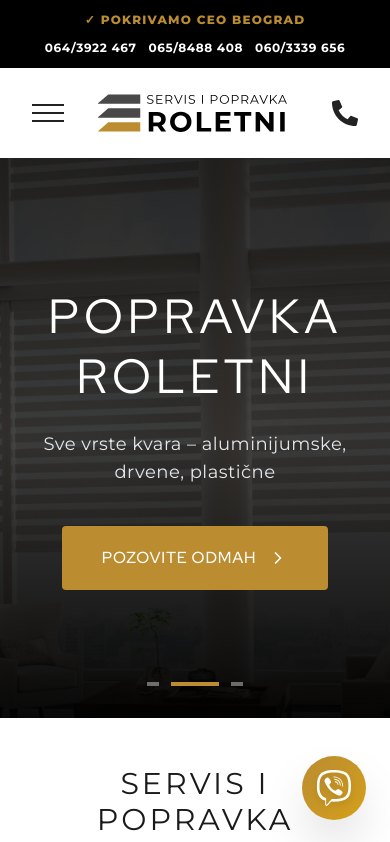
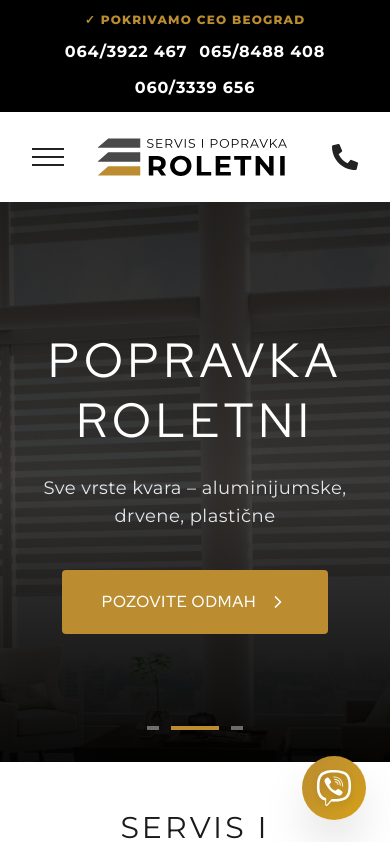
Before and after one commit to damjans92/roletne-servis, a Next.js app: page / in a window 390 px wide. Shown: the top 842 px of the page. Built offline with nearby package versions, Linux system fonts and the light colour scheme.

Commit message:
fixed SEO for title and description tag, phone number size on mobile change

```diff
--- a/app/_components/header/TopBar.tsx
+++ b/app/_components/header/TopBar.tsx
@@ -11,19 +11,19 @@ const TopBar = () => {
           <div className="flex flex-wrap gap-3 lg:gap-6 justify-center">
             <a
               href="tel:+381643922467"
-              className="font-bold  text-xs sm:text-sm tracking-wider hover:text-[var(--color-accent-gold)] transition"
+              className="font-bold  sm:text-sm tracking-wider hover:text-[var(--color-accent-gold)] transition"
             >
               064/3922 467
             </a>
             <a
               href="tel:+381658488408"
-              className="font-bold  text-xs sm:text-sm tracking-wider hover:text-[var(--color-accent-gold)] transition"
+              className="font-bold  sm:text-sm tracking-wider hover:text-[var(--color-accent-gold)] transition"
             >
               065/8488 408
             </a>
             <a
               href="tel:+381603339656"
-              className="font-bold  text-xs sm:text-sm tracking-wider hover:text-[var(--color-accent-gold)] transition"
+              className="font-bold  sm:text-sm tracking-wider hover:text-[var(--color-accent-gold)] transition"
             >
               060/3339 656
             </a>
```
